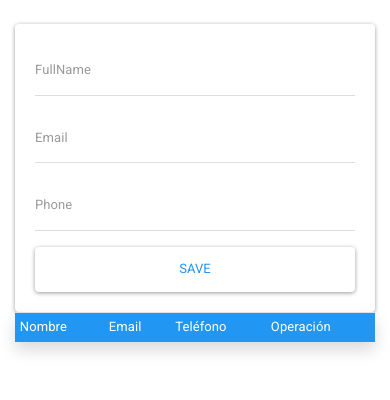
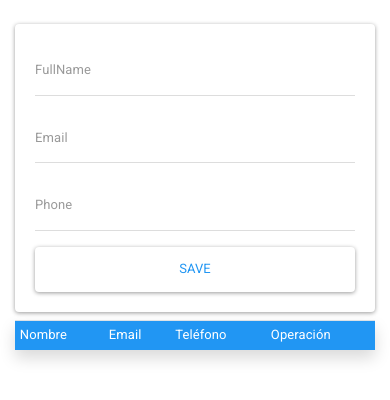
Before and after one commit to uriel200201/crud-con-python, a Flask app: page / in a window 390 px wide. Shown: the top 400 px of the page. Run offline with Flask 2, Linux system fonts and the light colour scheme; data that the repository does not hold is empty; some libraries are stand-ins or nearby versions.

Commit message:
0.0.2 Espaciado

```diff
--- a/app.py
+++ b/app.py
@@ -62,4 +62,4 @@ def update_contact(id):
 
 
 if __name__ == '__main__':
-    app.run(port = 3000, debug = True)
+    app.run(port = 3000, debug = False)
--- a/templates/index.html
+++ b/templates/index.html
@@ -1,7 +1,7 @@
 {% extends "layout.html" %}
 {% block body %}
 <div class="row">
-    <div class="col-md-5">
+    <div class="col-md-5 col-sm-12 mb-2">
         {% with messages = get_flashed_messages()  %}
         {% if messages %}
         {% for message in messages %}
@@ -47,7 +47,7 @@
             </form>
         </div>
     </div>
-    <div class="col-md-7">
+    <div class="col-md-7 col-sm-12">
         <table class="table table-hover table-sm bg-white shadow">
             <thead class="text-white bg-primary">
                 <tr>
```
